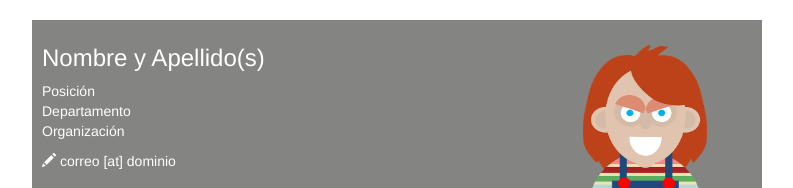
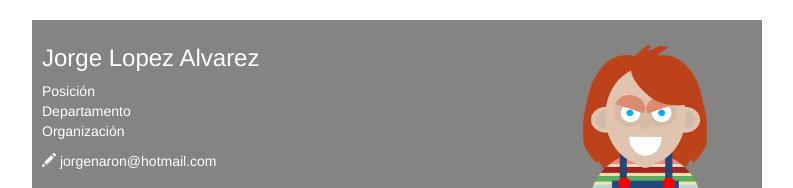
Before and after one commit to jorgenaron/jorgenaron.github.io, a plain HTML site: page index.html in a window 1280 px wide. Shown: the top 188 px of the page, without its empty margins (243-1036 px from the left). Drawn offline with nearby package versions, Linux system fonts and the light colour scheme.

Commit message:
Version buena

```diff
--- a/index.html
+++ b/index.html
@@ -5,10 +5,10 @@
     <meta charset="utf-8">
     <meta name="description" content="Página de ejemplo del MOOC de LINUX - UPM.">
     <!--Sustituir por los datos del alumno-->
-    <meta name="author" content="Nombre y Apellido(s)">
+    <meta name="author" content="Jorge Lopez Alvarez">
 
     <!--Sustituir por los datos del alumno-->
-    <title>Nombre y Apellido(s)</title>
+    <title>Jorge Lopez Alvarez</title>
 
     <link href="css/bootstrap.min.css" rel="stylesheet">
     <link href="css/style.css" rel="stylesheet">
@@ -17,7 +17,7 @@
   <body>
     <div class="container header-bar">
       <!--Sustituir por los datos del alumno-->
-      <h3>Nombre y Apellido(s) <span><img style="width: 214px; height: 164px;" class='img-circle' alt="Nombre y Apellido(s)" src="img/foto.png" align="right"></span></h3>
+      <h3>Jorge Lopez Alvarez <span><img style="width: 214px; height: 164px;" class='img-circle' alt="Nombre y Apellido(s)" src="img/foto.png" align="right"></span></h3>
       <p>
         <!--Sustituir por los datos del alumno-->
         Posición<br>
@@ -26,7 +26,7 @@
       </p>
       <address>
         <!--Sustituir por los datos del alumno-->
-        <span class='glyphicon glyphicon-pencil'></span> correo [at] dominio <br>
+        <span class='glyphicon glyphicon-pencil'></span> jorgenaron@hotmail.com <br>
       </address>
 
       <!--Sustituir por los datos del alumno-->
```
